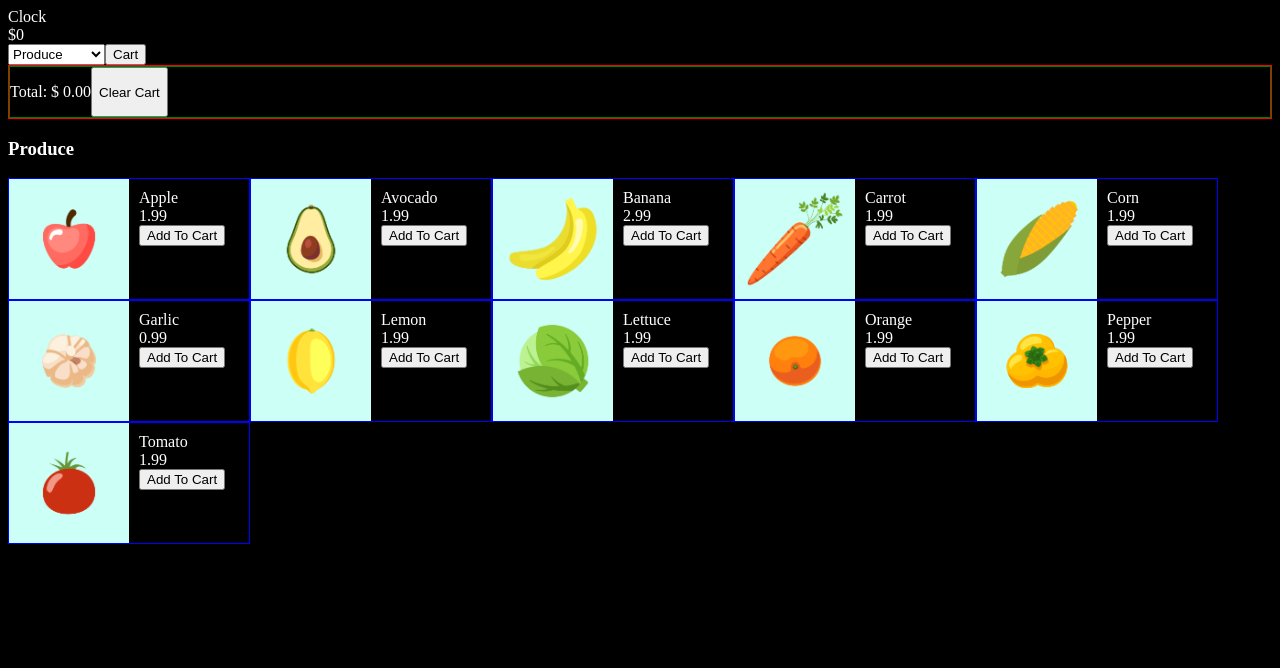
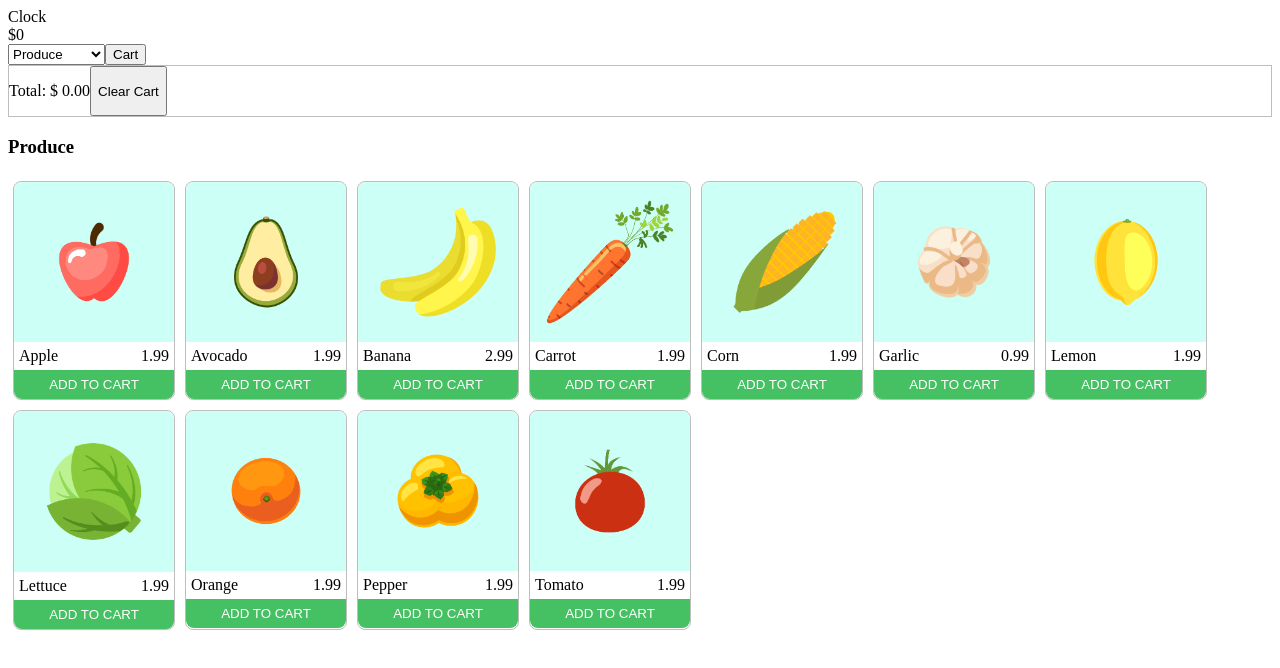
Before and after one commit to whlong1/reactville, a React (Create React App) app: page / in a window 1280 px wide. Shown: the top 668 px of the page. Built offline with nearby package versions, Linux system fonts and the light colour scheme.

Commit message:
add further styling to product cards

```diff
--- a/src/App.css
+++ b/src/App.css
@@ -1,6 +1,4 @@
 html {
-  background: black;
-  color: white;
   box-sizing: border-box;
 }
 
--- a/src/SuperMarket/Product.jsx
+++ b/src/SuperMarket/Product.jsx
@@ -7,9 +7,11 @@ const Product = (props) => {
     <div className="product-card">
       <img src={props.product.image} />
       <section>
-        <p>{props.product.name}</p>
-        <p>{props.product.price}</p>
-        <button onClick={() => props.addToCart(props.product)}>Add To Cart</button>
+        <span>
+          <p>{props.product.name}</p>
+          <p>{props.product.price}</p>
+        </span>
+        <button onClick={() => props.addToCart(props.product)}>ADD TO CART</button>
       </section>
     </div>
   )
--- a/src/SuperMarket/styles/style.css
+++ b/src/SuperMarket/styles/style.css
@@ -3,7 +3,7 @@
 }
 
 .cart-container {
-  border: 1px solid red;
+  border: 1px solid rgb(190, 190, 190);
 }
 
 .cart-content {
@@ -12,7 +12,6 @@
 }
 
 .cart-ui {
-  border: 1px solid green;
   display: flex;
 }
 
@@ -22,21 +21,38 @@
 }
 
 .product-card {
-  border: 1px solid blue;
+  margin: 5px;
   display: flex;
-  width: 240px;
+  flex-direction: column;
+  border-radius: 8px;
+  border: 1px solid rgb(190, 190, 190);
 }
 
 .product-card img {
-  width: 120px;
+  width: 160px;
+  border-radius: 8px 8px 0px 0px;
 }
 
 .product-card section {
   display: flex;
   flex-direction: column;
-  padding: 10px;
+}
+
+.product-card span{
+  padding: 5px;
+  display: flex;
+  justify-content: space-between;
 }
 
 .product-card p {
   margin: 0;
 }
+
+.product-card button{
+  margin: 0;
+  padding: 7px;
+  border: none;
+  color: white;
+  background: #45C062;
+  border-radius: 0px 0px 8px 8px;
+}
```
